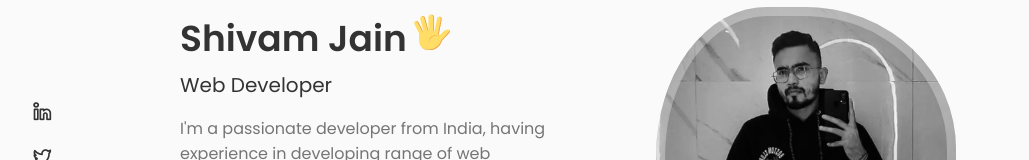
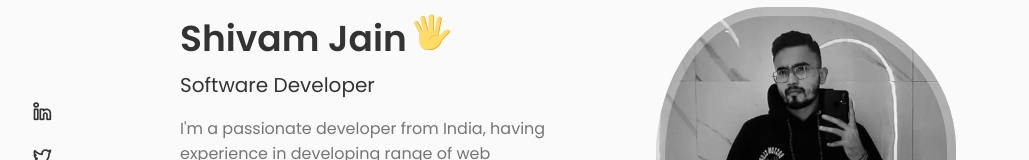
Before and after one commit to Shivamjain2204/Portfolio, a React (Create React App) app: page / in a window 1280 px wide. Shown: the part 177-337 px from the top of the page, without its empty margins (124-1153 px from the left). Built offline with nearby package versions, Linux system fonts and the light colour scheme.

Commit message:
Home Title Change

```diff
--- a/src/components/home/Data.jsx
+++ b/src/components/home/Data.jsx
@@ -56,8 +56,8 @@
             </svg>
         </h1>
 
-        <h3 className="home__subtitle">Web Developer</h3>
-        <p className="home__description">I'm a passionate developer from India, having experience in developing range of web applications</p>
+        <h3 className="home__subtitle">Software Developer</h3>
+        <p className="home__description">I'm a passionate developer from India, having experience in developing range of web applications.</p>
 
         <a href="#contact" className="button button--flex">
             Say Hello
```
